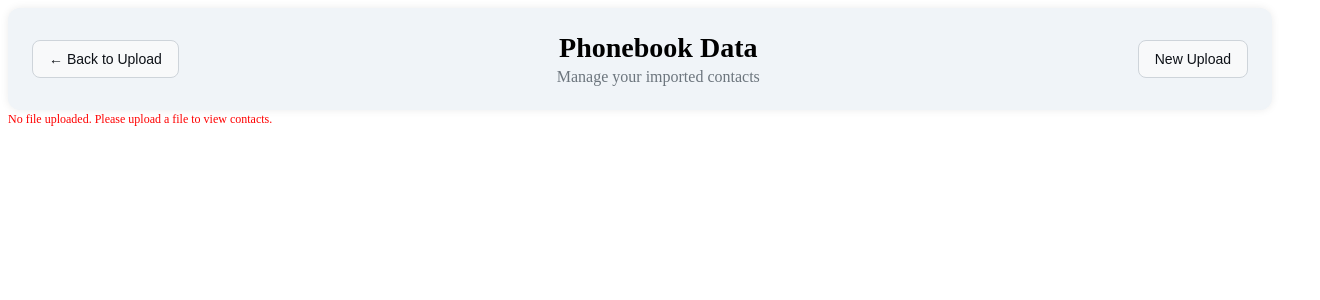
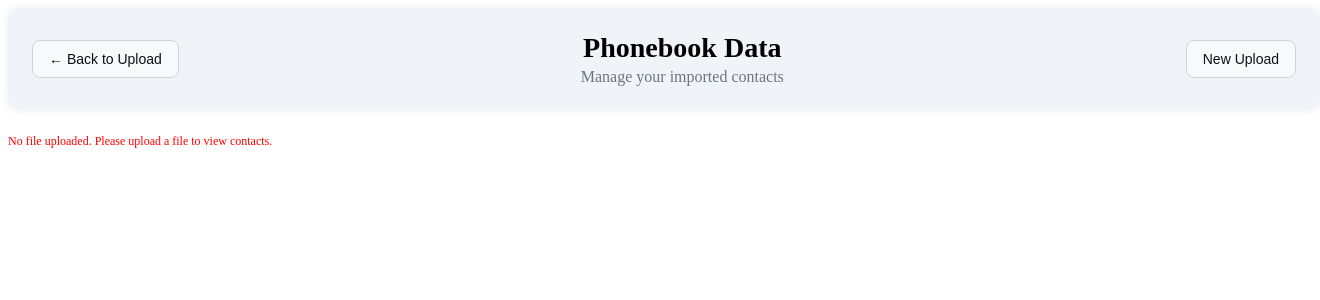
Before and after one commit to hsuhagiya-fintech/phonebook-importer, a React (Create React App) app: page /upload in a window 1280 px wide. Shown: the top 300 px of the page, 1320 px wide, since content can reach past the window. Built offline with nearby package versions, Linux system fonts and the light colour scheme.

Commit message:
Change the css

```diff
--- a/src/components/ContactUpload.css
+++ b/src/components/ContactUpload.css
@@ -6,11 +6,15 @@
   border-radius: 12px;
   background-color: #f0f4f8;
   box-shadow: 0 0 8px rgba(0, 0, 0, 0.08);
+  margin-bottom: 24px;
+  width: 100%;
 }
 
 .header-title-group {
   text-align: center;
   flex-grow: 1;
+  display: flex;
+  flex-direction: column;
 }
 
 .header-title {
--- a/src/components/CreateTableForContactUpload.css
+++ b/src/components/CreateTableForContactUpload.css
@@ -13,9 +13,7 @@
   align-items: stretch;
   gap: 12px;
   padding: 16px 8px;
-  background-color: #f9f9f9;
-  border-bottom: 2px solid #e0e0e0;
-  border-radius: 8px 8px 0 0;
+
 }
 
 .search-container {
```
